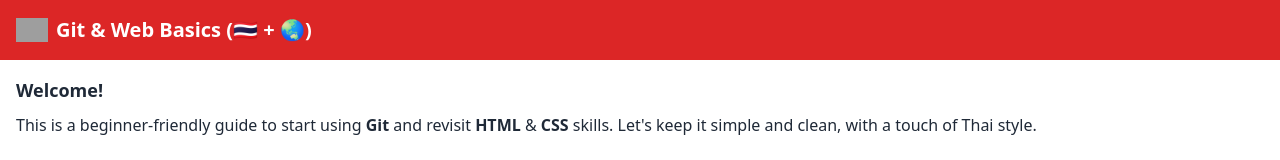
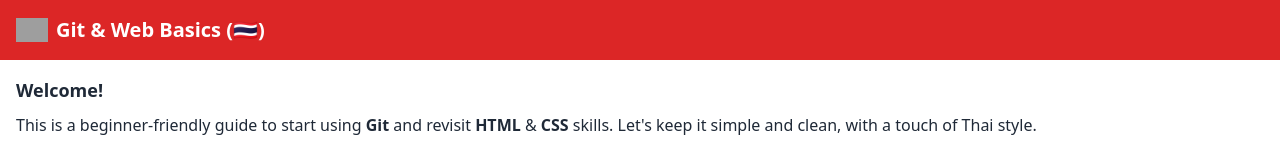
Before and after one commit to Napharat-SS/lab-git-introduction, a plain HTML site: page index.html in a window 1280 px wide. Shown: the top 160 px of the page. Drawn offline with nearby package versions, Linux system fonts and the light colour scheme; grey boxes are pictures that could not be loaded.

Commit message:
feat(html): removed earth emoji

```diff
--- a/index.html
+++ b/index.html
@@ -18,7 +18,7 @@
         alt="Flag of Thailand"
         class="h-6 w-8 mr-2"
       />
-      <h1 class="text-xl font-bold">Git & Web Basics (🇹🇭 + 🌏)</h1>
+      <h1 class="text-xl font-bold">Git & Web Basics (🇹🇭)</h1>
     </header>
 
     <main class="p-4">
```
Also changed, not shown: 1 other file.
